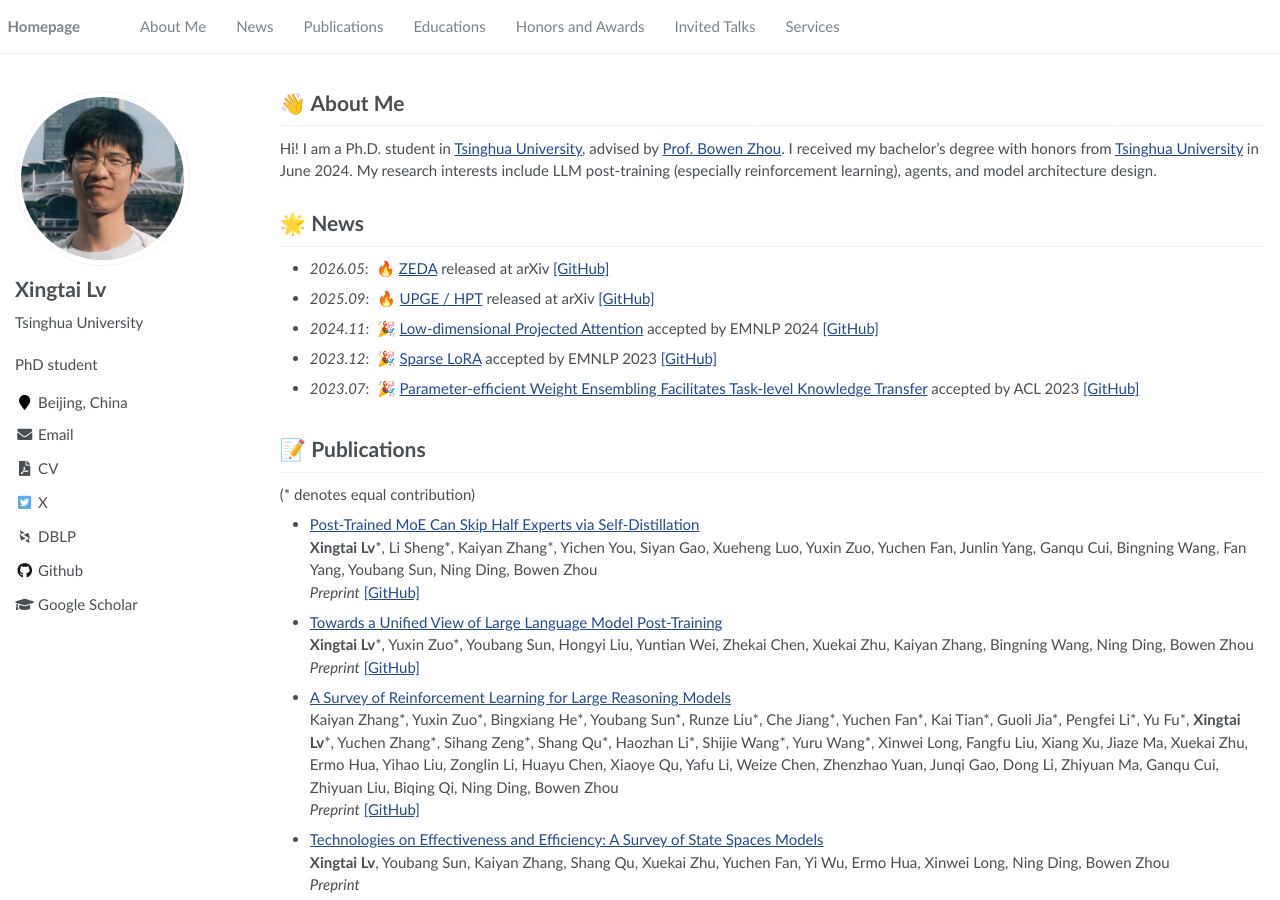
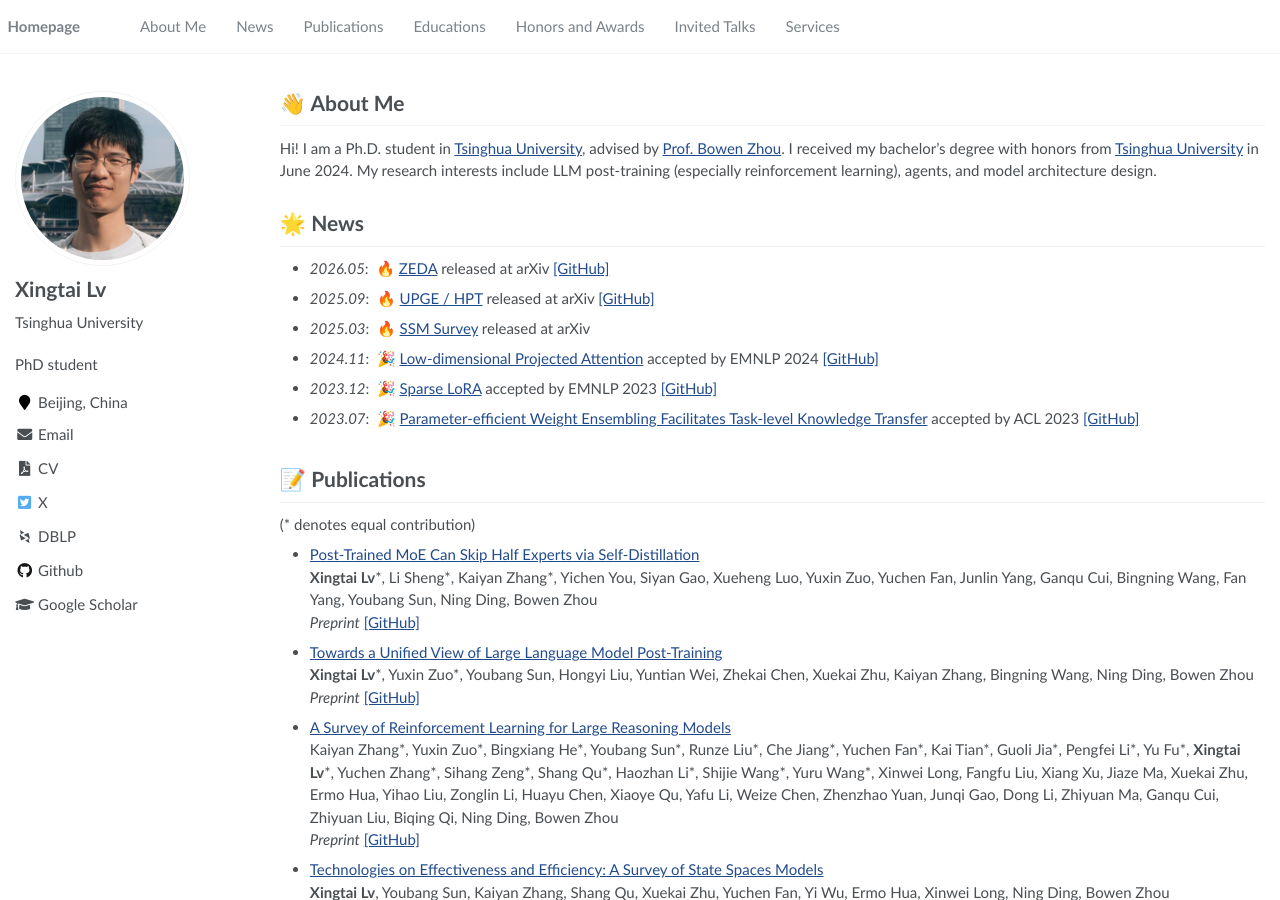
Before and after one commit to telxt/telxt.github.io, a Jekyll site: the page built from _pages/about.md, in a window 1280 px wide and 900 px high. Built offline with Jekyll 4.4.1, drawn with Linux system fonts in a browser that asks for light colours; some web fonts are replaced.

Commit message:
update news

```diff
--- a/_pages/about.md
+++ b/_pages/about.md
@@ -27,6 +27,7 @@ Hi! I am a Ph.D. student in [Tsinghua University](https://www.tsinghua.edu.cn/),
 
 - *2026.05*: &nbsp;🔥 [ZEDA](https://arxiv.org/abs/2605.18643) released at arXiv [[GitHub]](https://github.com/TsinghuaC3I/ZEDA)
 - *2025.09*: &nbsp;🔥 [UPGE / HPT](https://arxiv.org/abs/2509.04419) released at arXiv [[GitHub]](https://github.com/TsinghuaC3I/Unify-Post-Training)
+- *2025.03*: &nbsp;🔥 [SSM Survey](https://arxiv.org/abs/2503.11224) released at arXiv
 - *2024.11*: &nbsp;🎉 [Low-dimensional Projected Attention](https://arxiv.org/abs/2411.02063) accepted by EMNLP 2024 [[GitHub]](https://github.com/TsinghuaC3I/LPA)
 - *2023.12*: &nbsp;🎉 [Sparse LoRA](https://arxiv.org/abs/2311.11696) accepted by EMNLP 2023 [[GitHub]](https://github.com/TsinghuaC3I/SoRA)
 - *2023.07*: &nbsp;🎉 [Parameter-efficient Weight Ensembling Facilitates Task-level Knowledge Transfer](https://aclanthology.org/2023.acl-short.24/) accepted by ACL 2023 [[GitHub]](https://github.com/telxt/Delta_search)
```
